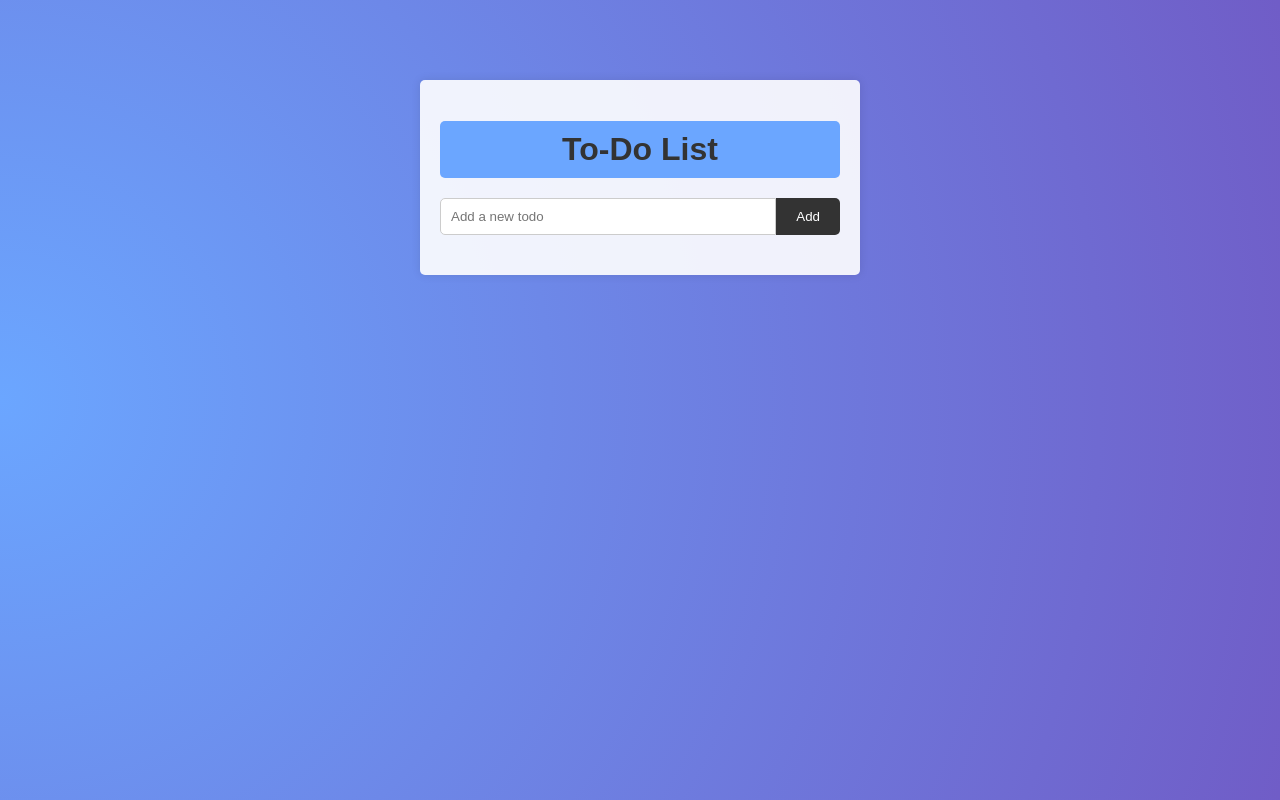
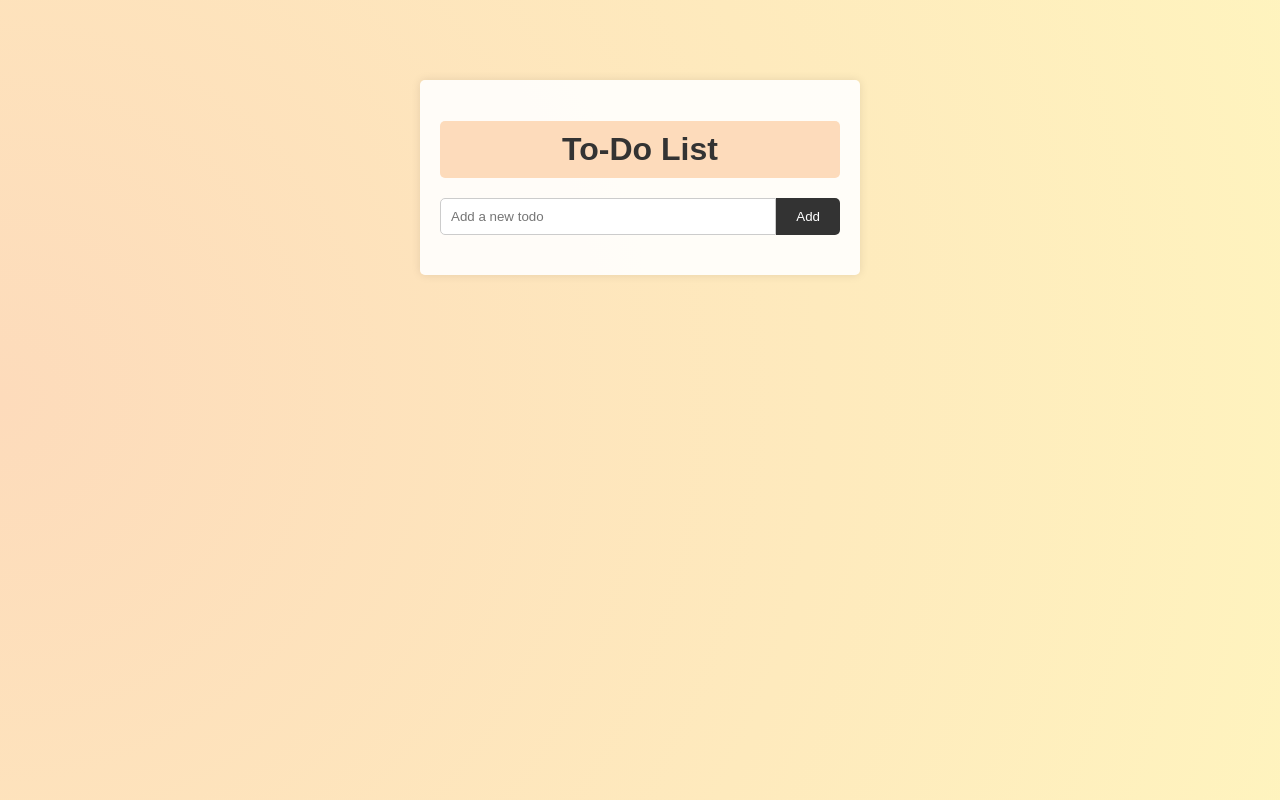
Before and after one commit to makedonkatochevska/to_do_app, a plain HTML site: page index.html in a window 1280 px wide. Drawn offline with Linux system fonts and the light colour scheme.

Commit message:
style edited

```diff
--- a/index.html
+++ b/index.html
@@ -3,6 +3,7 @@
   <head>
     <link rel="stylesheet" href="styles.css" />
     <title>To-Do Application</title>
+    <link rel="icon" type="image/png" href="task.svg" />
   </head>
 
   <body>
--- a/styles.css
+++ b/styles.css
@@ -1,6 +1,6 @@
 :root {
-  --primary-bg: #6ba6ff;
-  --secondary-bg: #714cba;
+  --primary-bg: #fddbbb;
+  --secondary-bg: #fff9bf;
   --text-color: #333;
   --button-bg: #333;
   --button-hover-bg: #555;
```
Also changed, not shown: task.svg (added).
